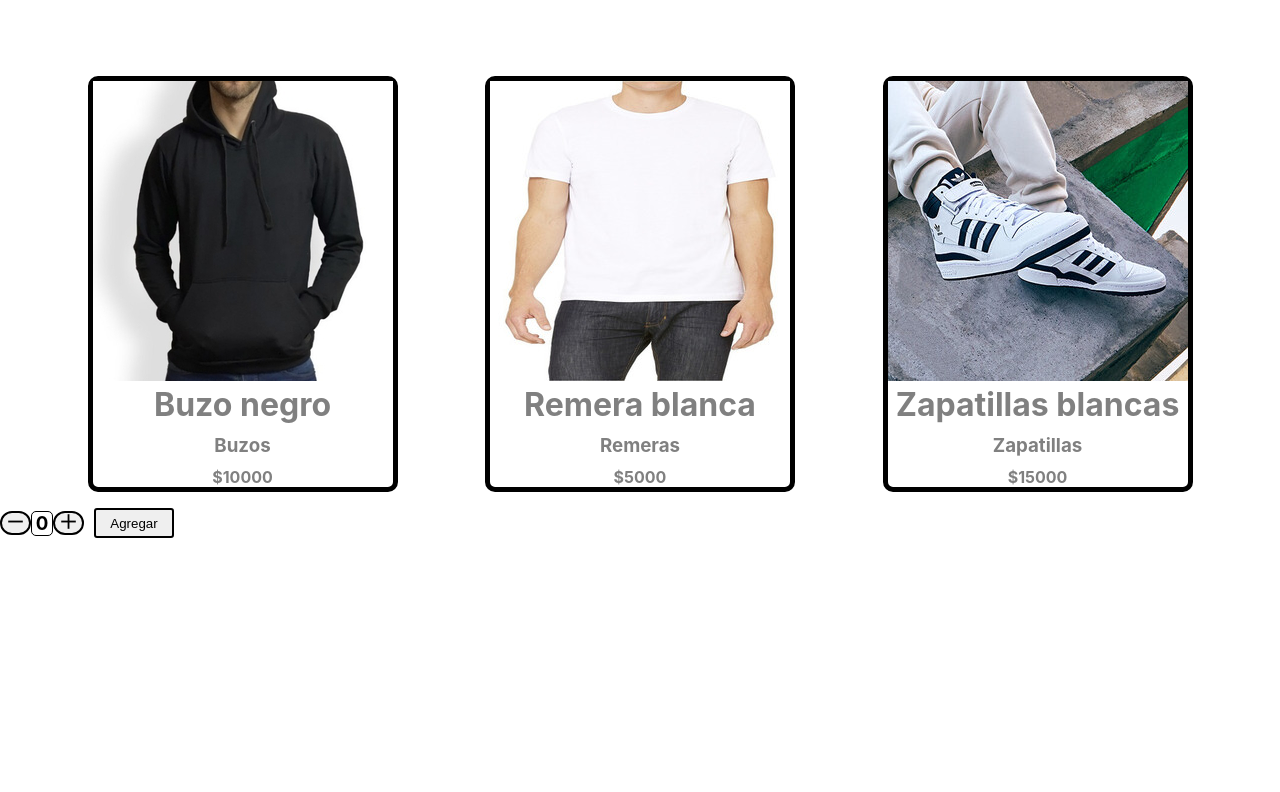
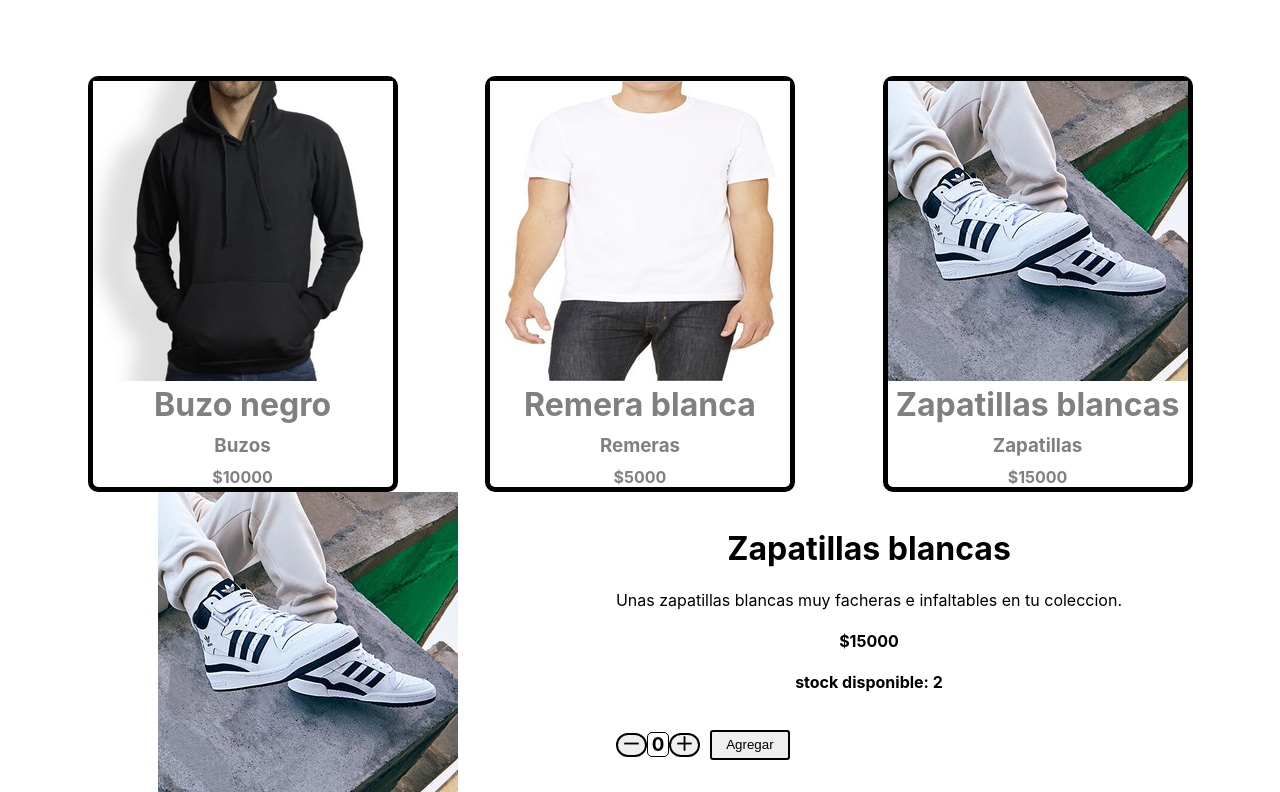
Before and after one commit to JeremiasManes/proyecto-react, a React (Create React App) app: page / in a window 1280 px wide. Shown: the part 214-1006 px from the top of the page. Before the commit the page ends 800 px from the top, so only its background shows below. Built offline with nearby package versions, Linux system fonts and the light colour scheme.

Commit message:
ItemDetail Agregado con Contador

```diff
--- a/src/App.js
+++ b/src/App.js
@@ -1,19 +1,15 @@
 import './App.css';
 import Navbar from './components/Navbar/Navbar';
 import ItemListContainer from './components/ItemListContainer/ItemListContainer';
-import Counter from './components/Counter/Counter';
+import ItemDetailContainer from './components/ItemDetailContainer/ItemDetailContainer';
 
 function App() {
-
-  const handleonAdd = () => {
-    alert("Se agrego al carrito")
-  }
 
   return (
     <div className="App">
       <Navbar />
       <ItemListContainer />
-      <Counter stock={5} onAdd={handleonAdd} />
+      <ItemDetailContainer />
     </div>
   );
 }
--- a/src/asyncMock.js
+++ b/src/asyncMock.js
@@ -1,13 +1,21 @@
 const products = [
-    {id: '1', name: 'Buzo negro', price: 10000, category: 'Buzos', img: '/images/buzonegro.jpg'},
-    {id: '2', name: 'Remera blanca', price: 5000, category: 'Remeras', img: '/images/remerablanca.jpg'},
-    {id: '3', name: 'Zapatillas blancas', price: 15000, category: 'Zapatillas', img: '/images/zapatillasblancas.jpg'}
+    { id: '1', name: 'Buzo negro', price: 10000, category: 'Buzos', img: '/images/buzonegro.jpg', description: 'Un buzo que combina con todo, 100% algodon.', stock: '3' },
+    { id: '2', name: 'Remera blanca', price: 5000, category: 'Remeras', img: '/images/remerablanca.jpg', description: 'Una remera especial para la llegada del calor.', stock: '5' },
+    { id: '3', name: 'Zapatillas blancas', price: 15000, category: 'Zapatillas', img: '/images/zapatillasblancas.jpg', description: 'Unas zapatillas blancas muy facheras e infaltables en tu coleccion.', stock: '2' }
 ]
 
-export const getProducts = () =>{
-    return new Promise((resolve) =>{
-        setTimeout(() =>{
+export const getProducts = () => {
+    return new Promise((resolve) => {
+        setTimeout(() => {
             resolve(products)
         }, 2000)
     })
 }
+
+export const getProductById = (id) => {
+    return new Promise((resolve) => {
+        setTimeout(() => {
+            resolve(products.find(prod => prod.id === id))
+        }, 2000)
+    })
+}
--- /dev/null
+++ b/src/components/ItemDetail/ItemDetail.css
@@ -0,0 +1,8 @@
+.CardProductDetail {
+    display: flex;
+    flex-direction: row;
+    justify-content: space-evenly;
+    align-items: center;
+    align-content: center;
+    flex-wrap: wrap;
+}
--- /dev/null
+++ b/src/components/ItemDetail/ItemDetail.js
@@ -0,0 +1,24 @@
+import Counter from '../Counter/Counter'
+import './ItemDetail.css'
+
+
+const ItemDetail = ({ img, name, price, description, stock }) => {
+    const handleonAdd = () => {
+        alert("Se agrego al carrito")
+    }
+
+    return (
+        <div className="CardProductDetail">
+            <img src={img} alt={name} />
+            <div>
+                <h1>{name}</h1>
+                <p>{description}</p>
+                <h4>${price}</h4>
+                <h4>stock disponible: {stock}</h4>
+                <Counter stock={stock} onAdd={handleonAdd} />
+            </div>
+        </div>
+    )
+}
+
+export default ItemDetail
--- /dev/null
+++ b/src/components/ItemDetailContainer/ItemDetailContainer.js
@@ -0,0 +1,22 @@
+import { useState, useEffect } from "react"
+import { getProductById } from "../../asyncMock"
+import ItemDetail from "../ItemDetail/ItemDetail"
+
+const ItemDetailContainer = (id) => {
+    const [product, setProduct] = useState([])
+
+    useEffect(() => {
+        getProductById('3').then((response) => {
+            setProduct(response);
+        })
+    }, [])
+
+    return (
+        <div>
+            <ItemDetail product={product} key={id} {...product} />
+        </div>
+    )
+
+}
+
+export default ItemDetailContainer
```
